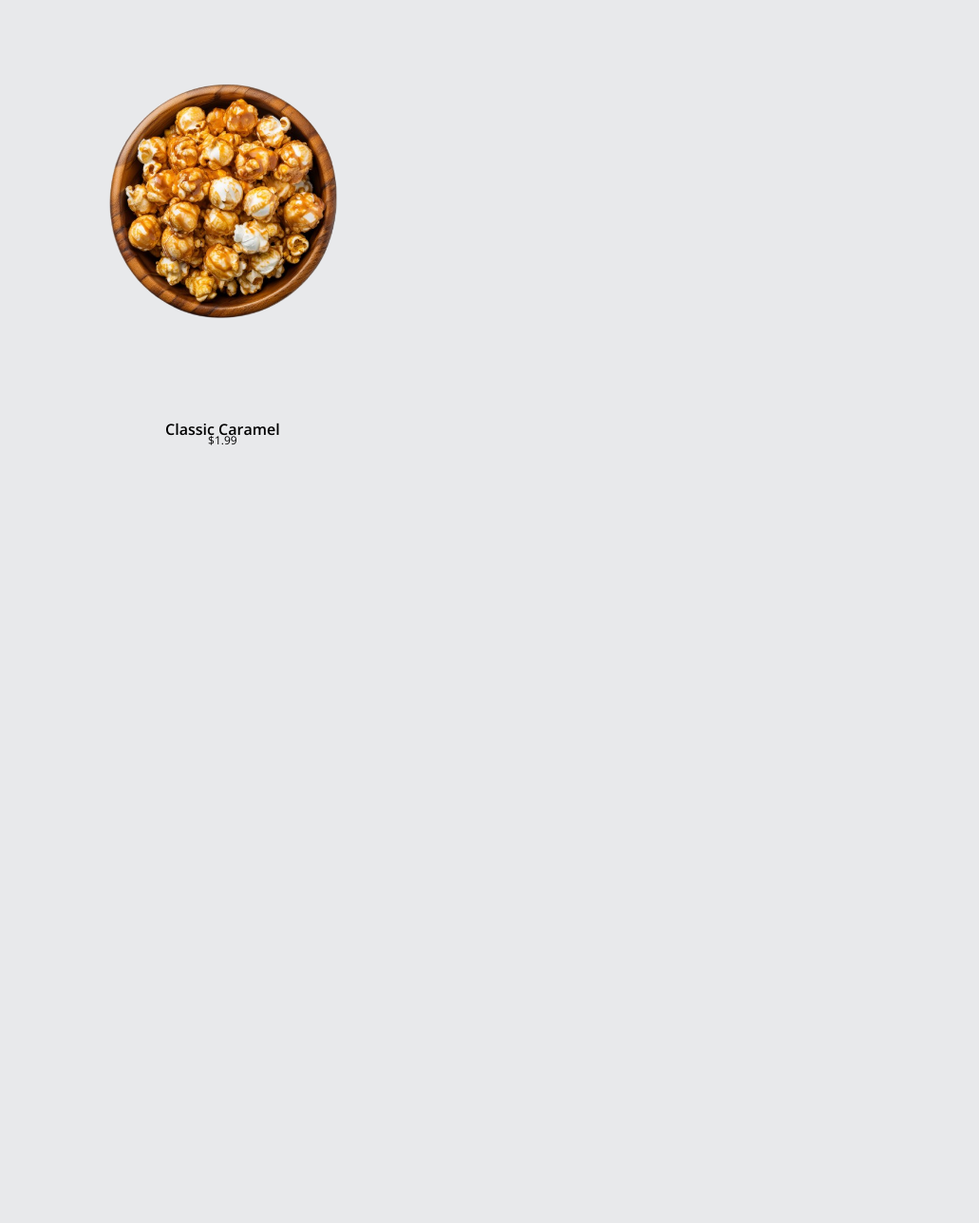
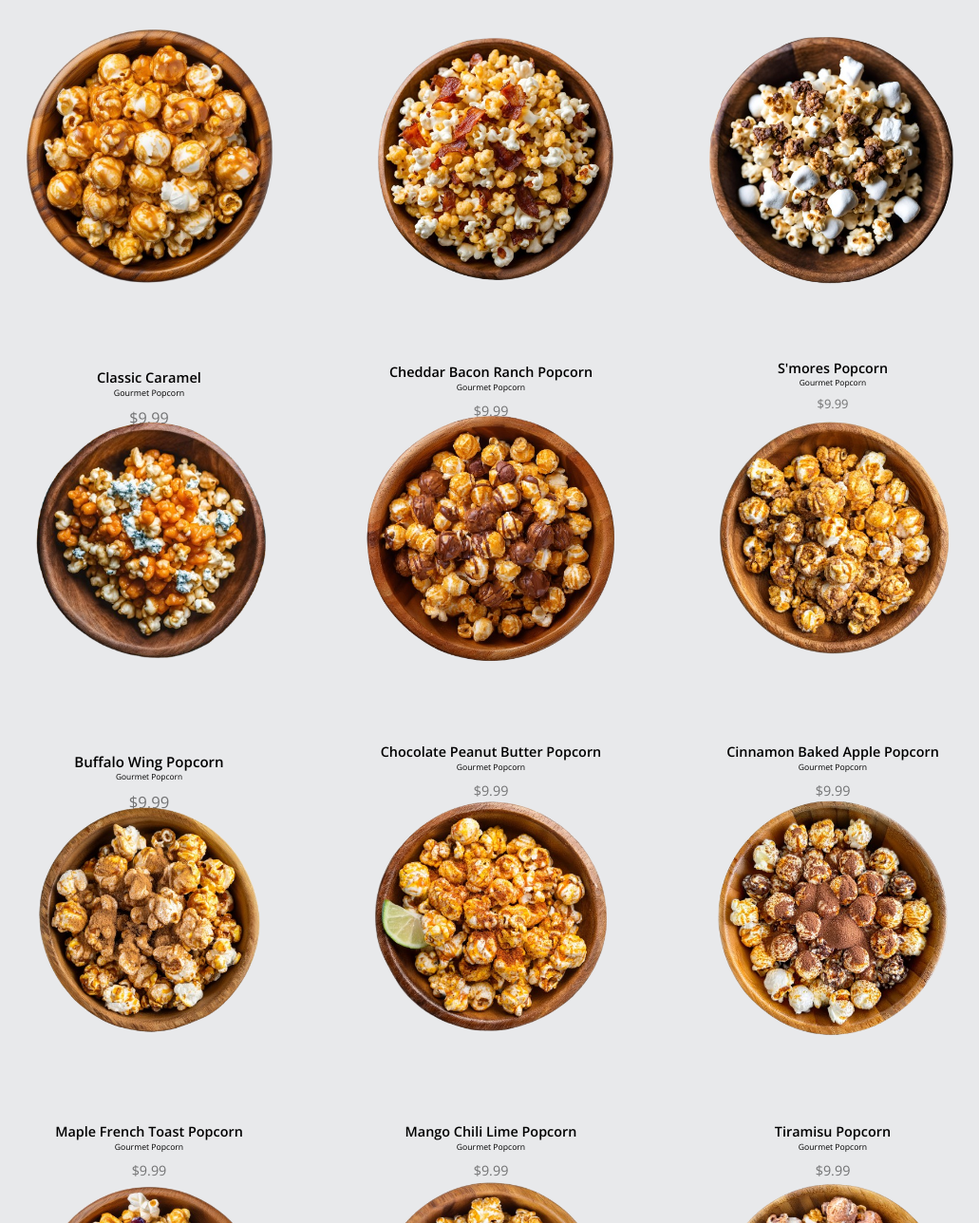
Before and after one commit to YVictorin/PoppedPerfection, a plain HTML site: page products.html in a window 1280 px wide. Shown: the part 537-1825 px from the top of the page at 95% size, without its empty margins (215-1246 px from the left). Drawn offline with nearby package versions, Linux system fonts and the light colour scheme.

Commit message:
feat: pull product data from JSON file

```diff
--- a/products.css
+++ b/products.css
@@ -243,9 +243,9 @@ a, a:hover, a:active, a:visited, a:focus {
   /* Product Grid styling */
   main {
     position: absolute;
-    top: 600px;
-    left: 300px;
-    right: 300px;
+    top: 15%;
+    left: 50%;
+    transform: translate(-50%, 50%);
     width: 70%;
     height: 100vh;
   }
@@ -261,7 +261,7 @@ a, a:hover, a:active, a:visited, a:focus {
   }
 
   /* need to do this in from json in js */
-  .example {
+  /* .example {
     background-image: url("images/Caramel-product-1.png");
     background-size: contain;
     background-repeat: no-repeat;
@@ -270,9 +270,8 @@ a, a:hover, a:active, a:visited, a:focus {
     justify-content: center;
     align-items: center;
     position: relative;
+  }
 
-
-  }
 
   .example:hover {
     background-image: url("images/Caramel-product-2.png");
@@ -292,6 +291,98 @@ a, a:hover, a:active, a:visited, a:focus {
     font-size: 16px;
     font-weight: 600;
   }
+ */
+
+ .product-grid div {
+    transform: scale(0.8);
+ }
+
+ .product-grid div:nth-child(1) {
+    transform: scale(0.9);
+ }
+
+ .product-grid div:nth-child(3) {
+    transform: scale(0.72);
+ }
+
+ .product-grid div:nth-child(4) {
+    transform: scale(0.93);
+ }
+
+ .product-grid div div {
+    display: flex;
+    justify-content: center;
+    align-items: center;
+    position: relative;
+    bottom: -32rem;
+    width: 30rem;
+    height: 17rem;
+    flex-direction: column;
+ }
+
+ /* slight styling adjustments to the products text and images */
+ .product-grid div div span:nth-child(1) {
+    font-size: 20px;
+    font-weight: 600;
+ }
+
+  /* the price */
+ .product-grid div div span:nth-child(3)::before {
+    content: '$';
+ }
+
+ .product-grid div div span:nth-child(3) {
+    font-size: 20px;
+    opacity: 0.5;
+ }
+
+ .product-grid div div span:nth-child(3){
+    margin-top: 1rem;
+ }
+
+ /* caramel popcorn */
+ .product-grid div:nth-child(1) div span {
+    position: relative;
+    top: -2.2rem;
+ }
+
+ .product-grid div:nth-child(1) div span:nth-child(1) {
+    font-size: 18px;
+ }
+
+ .product-grid div:nth-child(1) div span:nth-child(2) {
+    font-size: 11px;
+ }
+
+ /* smores popcorn */
+ .product-grid div:nth-child(3) div span {
+    position: relative;
+    bottom: -2.2rem;
+ }
+
+ .product-grid div:nth-child(3) div span:nth-child(1) {
+    font-size: 22px;
+ }
+
+ .product-grid div:nth-child(3) div span:nth-child(2) {
+    font-size: 13px;
+ }
+
+
+ /* buffalo wing popcorn */
+ .product-grid div:nth-child(4) div span {
+    position: relative;
+    top: -2.5rem;
+ }
+
+ .product-grid div:nth-child(4) div span:nth-child(1) {
+   font-size: large;
+ }
+
+ .product-grid div:nth-child(4) div span:nth-child(2) {
+    font-size: 10px;
+  }
+
 
 
 
--- a/products.html
+++ b/products.html
@@ -41,20 +41,7 @@
     </section>
 
     <main>
-        <section class="product-grid">
-            <div class="example"><span id="price">$1.99</span><span id="example-span"></span></div>
-            <div></div>
-            <div></div>
-            <div></div>
-            <div></div>
-            <div></div>
-            <div></div>
-            <div></div>
-            <div></div>
-            <div></div>
-            <div></div>
-            <div></div>
-        </section>
+        <section class="product-grid"></section>
     </main>
 
 
--- a/products.js
+++ b/products.js
@@ -5,6 +5,9 @@ const logoList =  document.getElementById('logo-list');
 const closeCartModal = document.querySelector('.close-modal');
 const logo = document.querySelector('.logo');
 const exampleSpan = document.getElementById('example-span');
+
+const productGridElem = document.querySelector('.product-grid');
+
 
 
 cartIcon.addEventListener('click', function() {
@@ -36,21 +39,75 @@ cartIcon.addEventListener('click', function() {
 
 })
 
-//Output JSON Data API
-const productsJSON = "products.json";
-
-fetch(productsJSON)
-.then((response) => {
-    return response.json();
-})
-.then((data) => {
-    const allProducts = new Map(data.map(product => [product.productName, product]))
-
-    const caramel = allProducts.get("Classic Caramel");
+//Getting the product data from the json file
+async function getProductData() {
+    try {
+        const response = await fetch('products.json');
+        const productsJson = await response.json();
+        const allProducts = new Map(productsJson.map(product => [product.productName, product]))
+        // const caramel = allProducts.get("Classic Caramel");
+        setupProductGrid(allProducts);
+    } catch(err) {
+        console.log(err);
+    }
+}
 
 
-    exampleSpan.textContent = caramel.productName;
 
-    console.log(caramel.imgSrc);
 
-})
+function setupProductGrid(arr) {
+    arr.forEach((product) => {
+        const productsDiv = document.createElement('div');
+        productGridElem.appendChild(productsDiv);
+        productsDiv.style.backgroundImage = `url(${product.imgSrc[0]})`;
+
+        //styling to all the elements in the product grid
+        productsDiv.style.backgroundSize = 'contain';
+        productsDiv.style.backgroundRepeat = 'no-repeat';
+        productsDiv.style.transition = 'all 0.3s ease';
+        productsDiv.style.display = 'flex';
+        productsDiv.style.justifyContent = 'center';
+        productsDiv.style.alignContent = 'center';
+        productsDiv.style.position = 'relative';
+
+
+
+        productsDiv.addEventListener('mouseover', function() {
+            productsDiv.style.backgroundImage = `url(${product.imgSrc[1]})`;
+
+        })
+
+        productsDiv.addEventListener('mouseleave', function() {
+            productsDiv.style.backgroundImage = `url(${product.imgSrc[0]})`;
+
+        })
+
+
+        let productNameSpan = document.createElement('span');
+        productNameSpan.textContent = product.productName;
+
+        let productDescSpan = document.createElement('span');  //todo make this actually the desc and truncate it
+        productDescSpan.textContent = 'Gourmet Popcorn';
+
+        let productPriceSpan = document.createElement('span');
+        productPriceSpan.textContent = product.price;
+
+        let productInfoContainer = document.createElement('div');
+
+        productInfoContainer.appendChild(productNameSpan);
+        productInfoContainer.appendChild(productDescSpan);
+        productInfoContainer.appendChild(productPriceSpan);
+
+        productsDiv.appendChild(productInfoContainer);
+
+
+
+
+
+    })
+
+
+}
+
+
+getProductData();
--- a/products.json
+++ b/products.json
@@ -1,61 +1,73 @@
 [
     {
         "productName": "Classic Caramel",
+        "price": 9.99,
         "productDesc": "Indulge in the timeless, buttery sweetness of caramel-coated popcorn, creating a perfect balance of rich flavor and satisfying crunch.",
         "imgSrc": ["images/Caramel-product-1.png", "images/Caramel-product-2.png"]
     },
     {
         "productName": "Cheddar Bacon Ranch Popcorn",
+        "price": 9.99,
         "productDesc": "A savory blend of sharp cheddar cheese, crispy bacon, and zesty ranch seasoning, making every bite irresistibly delicious.",
         "imgSrc": ["images/Bacon-product-1.png", "images/Bacon-product-2.png"]
     },
     {
         "productName": "S'mores Popcorn",
+        "price": 9.99,
         "productDesc": "Enjoy the perfect combination of chocolate, gooey marshmallows, and crunchy graham crackers with this sweet, nostalgic s'mores-inspired popcorn.",
         "imgSrc": ["images/Smores-product-1.png", "images/Smores-product-2.png"]
     },
     {
         "productName": "Buffalo Wing Popcorn",
+        "price": 9.99,
         "productDesc": "Packed with spicy buffalo sauce and a sprinkle of blue cheese, this popcorn brings the bold flavors of a classic wing in every bite.",
         "imgSrc": ["images/Buffalo-product-1.png", "images/Buffalo-product-2.png"]
     },
     {
         "productName": "Chocolate Peanut Butter Popcorn",
+        "price": 9.99,
         "productDesc": "Satisfy your sweet tooth with the rich, creamy pairing of chocolate and peanut butter on perfectly popped popcorn.",
         "imgSrc": ["images/PeanutButter-product-1.png", "images/PeanutButter-product-2.png"]
     },
     {
         "productName": "Cinnamon Baked Apple Popcorn",
+        "price": 9.99,
         "productDesc": "A warm, comforting blend of cinnamon and apple-flavored popcorn that captures the essence of a delicious baked apple treat.",
         "imgSrc": ["images/CinnamonApple-product-1.png", "images/CinnamonApple-product-2.png"]
     },
     {
         "productName": "Maple French Toast Popcorn",
+        "price": 9.99,
         "productDesc": "Indulge in the sweet, syrupy goodness of maple and cinnamon with popcorn that tastes just like freshly made French toast.",
         "imgSrc": ["images/MapleFrench-product-1.png", "images/MapleFrench-product-2.png"]
     },
     {
         "productName": "Mango Chili Lime Popcorn",
+        "price": 9.99,
         "productDesc": "A vibrant, tangy twist of sweet mango, spicy chili, and refreshing lime makes this popcorn a tropical flavor explosion.",
         "imgSrc": ["images/MangoChili-product-1.png", "images/MangoChili-product-2.png"]
     },
     {
         "productName": "Tiramisu Popcorn",
+        "price": 9.99,
         "productDesc": "A luxurious blend of coffee, chocolate, and cream, this popcorn captures the decadent flavor of the classic Italian dessert.",
         "imgSrc": ["images/Tiramisu-product-1.png", "images/Tiramisu-product-2.png"]
     },
     {
         "productName": "Peanut Butter & Jelly Popcorn",
+        "price": 9.99,
         "productDesc": "A nostalgic, sweet and savory treat that combines creamy peanut butter with sweet jelly on fluffy popcorn for a perfect snack.",
         "imgSrc": ["images/PBJ-product-1.png", "images/PBJ-product-2.png"]
     },
     {
         "productName": "Garlic Parmesan Truffle Popcorn",
+        "price": 9.99,
         "productDesc": "Elevate your snacking experience with rich, savory garlic, Parmesan cheese, and a hint of truffle, all coating perfectly popped kernels.",
         "imgSrc": ["images/Garlic-product-1.png", "images/Garlic-product-2.png"]
     },
     {
         "productName": "Strawberry Shortcake Popcorn",
+        "price": 9.99,
         "productDesc": "A sweet, fruity treat with strawberry glaze and crumbled shortcake pieces that bring the delicious flavor of strawberry shortcake to every bite of popcorn.",
         "imgSrc": ["images/Shortcake-product-1.png", "images/Shortcake-product-2.png"]
     }
```
Also changed, not shown: images/Bacon-product-2.png (renamed from images/Bacon-product-2.jpeg), images/CinnamonApple-product-2.png (renamed from images/CinnamonApple-prouct-2.png), 1 other file.
